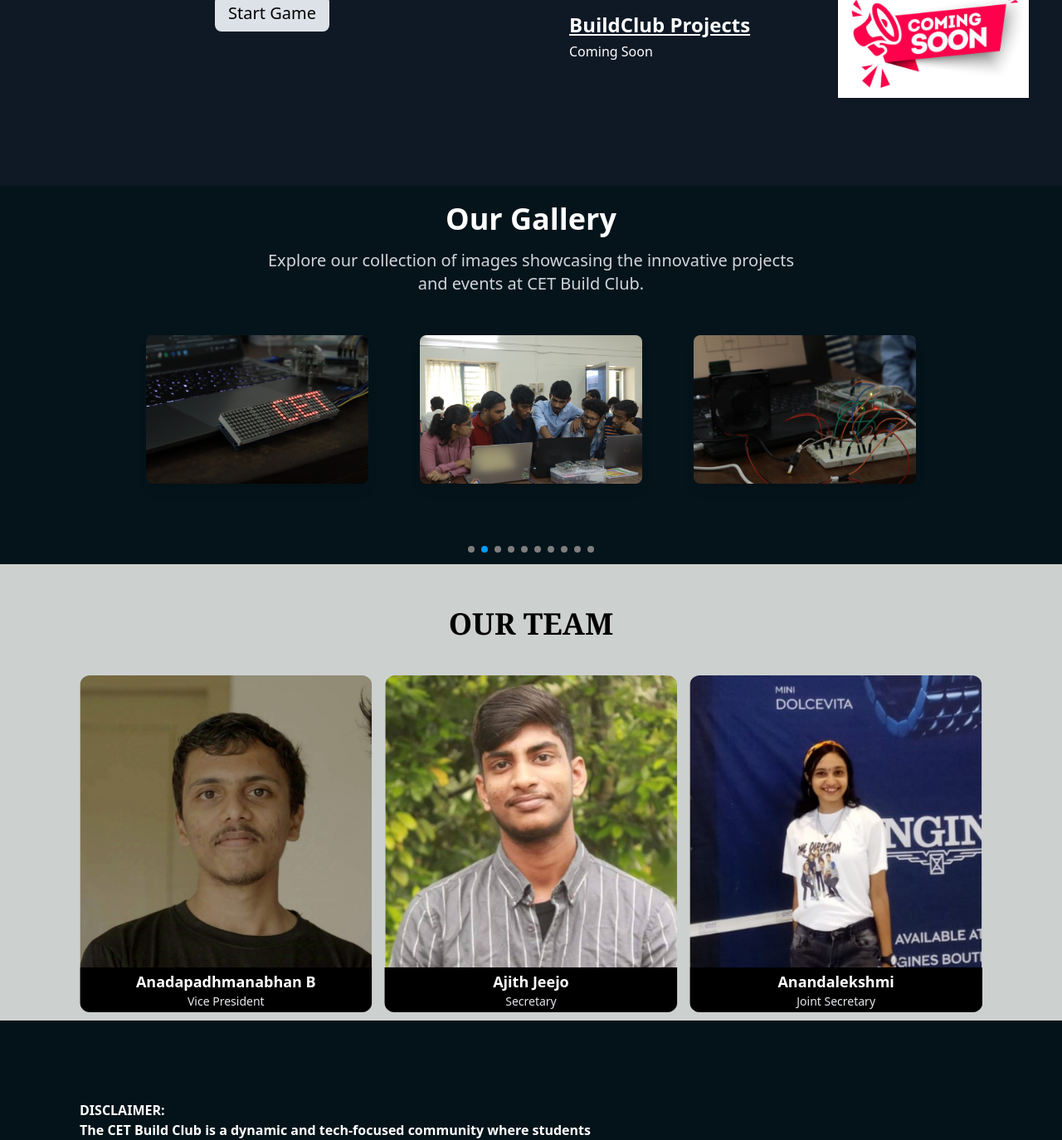
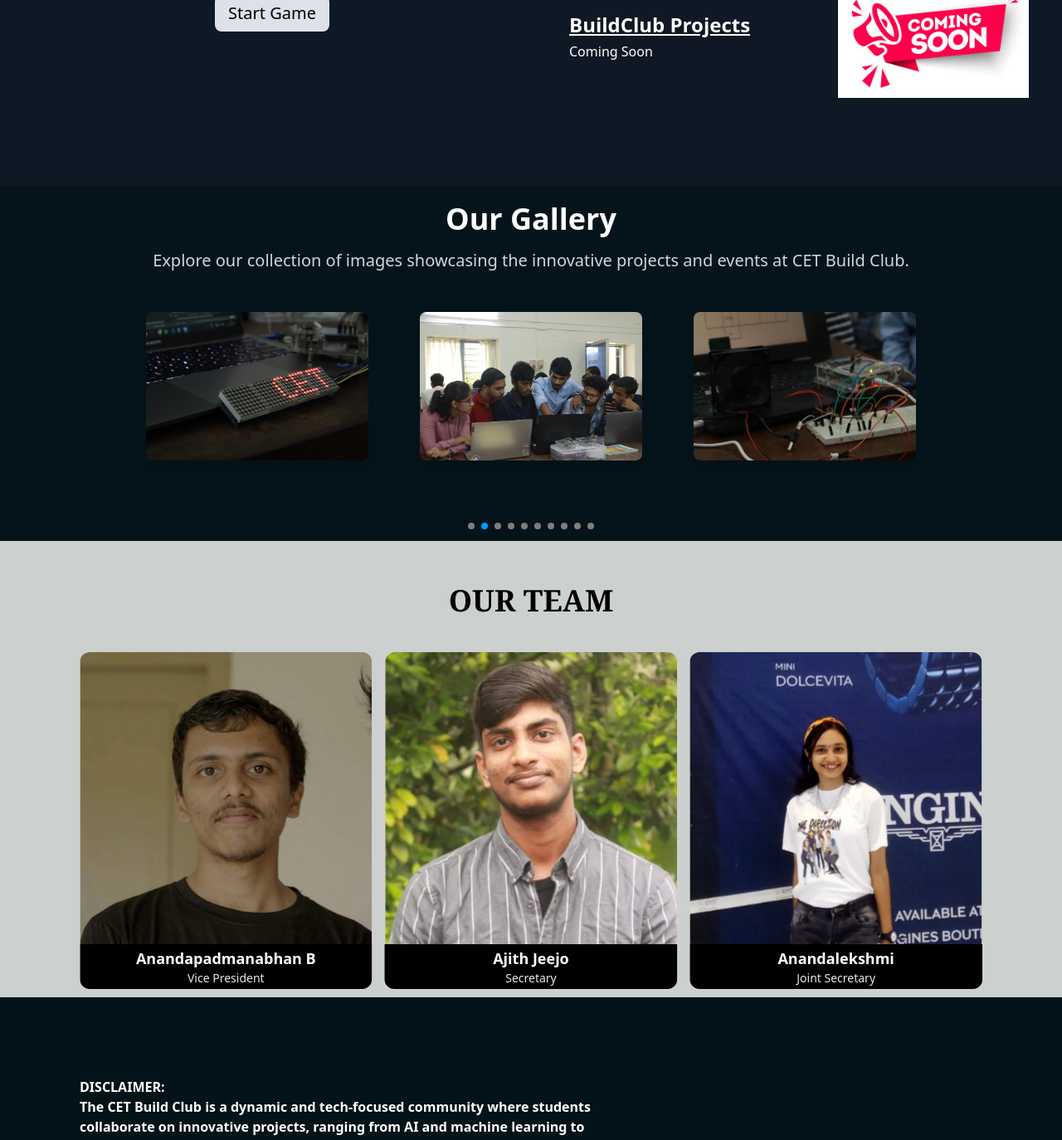
Before and after one commit to BuildClubCET/BuildClubWebsite, a React (Vite) app in the folder client/: page / in a window 1280 px wide. Shown: the part 1312-2686 px from the top of the page at 83% size. Built offline with nearby package versions, Linux system fonts and the light colour scheme; grey boxes are pictures that could not be loaded.

Commit message:
Trying to fix some position errors

```diff
--- a/client/src/components/Gallery.jsx
+++ b/client/src/components/Gallery.jsx
@@ -38,7 +38,7 @@ const Gallery = forwardRef(({galleryRef},ref) => {
     return (
         <div className='flex flex-col items-center w-full py-5 bg-[#05141B] relative'>
             <h2 className='text-3xl md:text-4xl font-bold text-white mb-4' ref={galleryRef}>Our Gallery</h2>
-            <p className='text-lg md:text-xl text-gray-300 mb-8 text-center max-w-2xl'>
+            <p className='text-lg md:text-xl text-gray-300 mb-8 text-center max-w-[85%]'>
                 Explore our collection of images showcasing the innovative projects and events at CET Build Club.
             </p>
             <div className='w-full md:w-3/4'>
--- a/client/src/components/Slider.jsx
+++ b/client/src/components/Slider.jsx
@@ -22,7 +22,7 @@ const data = [
     title: "President",
   },
   {
-    name: "Anadapadhmanabhan B",
+    name: "Anandapadmanabhan B",
     img: pappan,
     title: "Vice President",
   },
@@ -81,7 +81,7 @@ export default function Slider() {
                   className="rounded-t-xl"
                 />
               </div>
-              <div className="text-center py-[3px] bg-black w-full rounded-b-xl">
+              <div className="text-center py-[3px] bg-black w-[100%] rounded-b-xl">
                 <h3 className="text-lg font-bold text-white">{s.name}</h3>
                 <p className="text-sm text-gray-200">{s.title}</p>
               </div>
```
